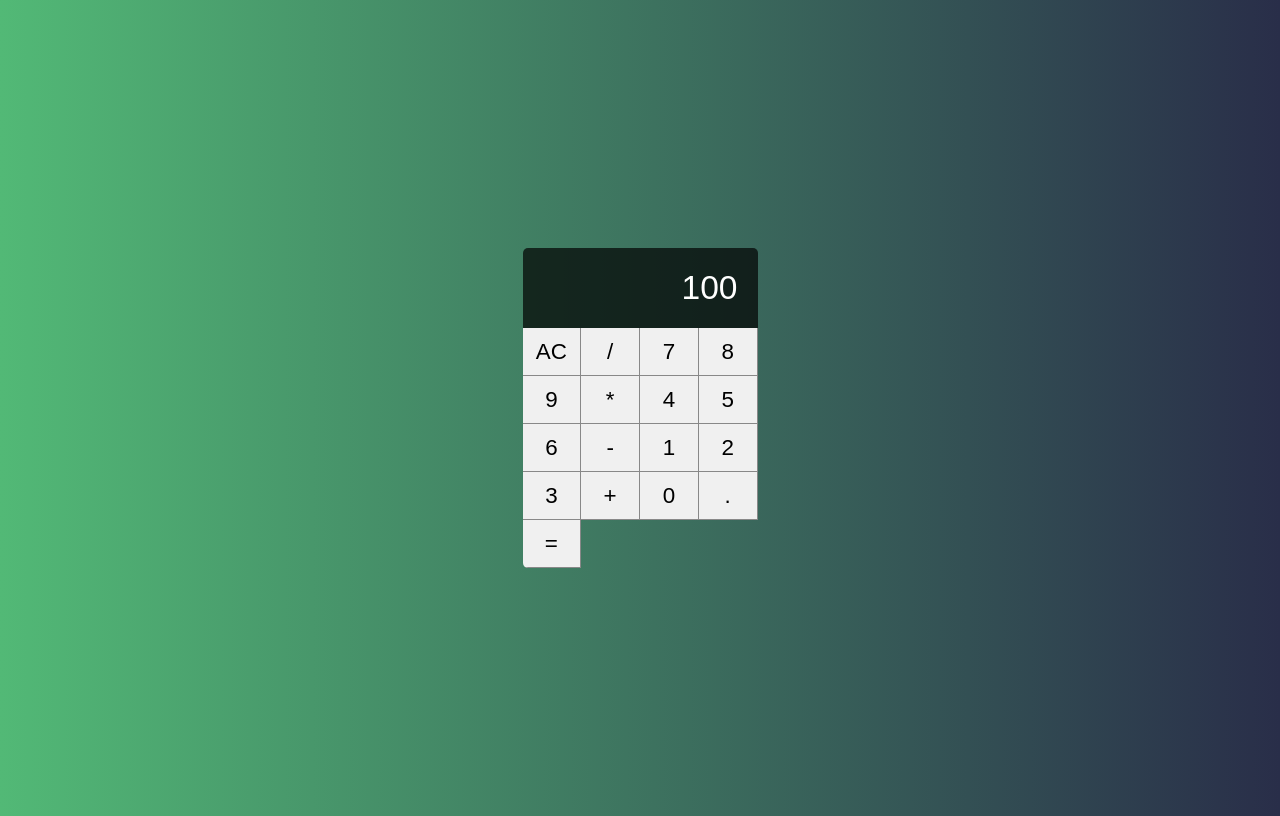
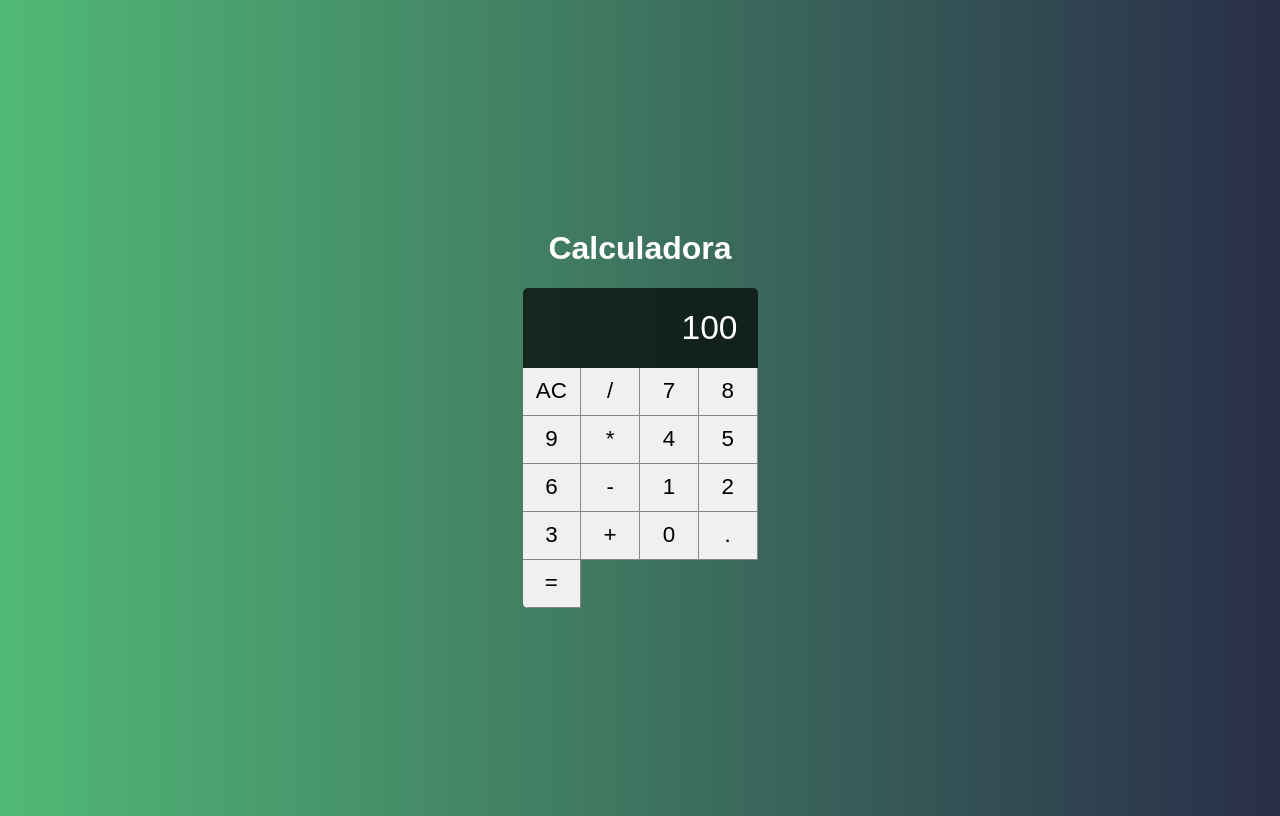
Before and after one commit to gabriel-dias-clear/calculator_react, a React (Create React App) app in the folder calculator/: page / in a window 1280 px wide. Built offline with nearby package versions, Linux system fonts and the light colour scheme.

Commit message:
component implement in index js

```diff
--- a/calculator/src/index.js
+++ b/calculator/src/index.js
@@ -7,6 +7,7 @@ import reportWebVitals from './reportWebVitals';
 const root = ReactDOM.createRoot(document.getElementById('root'));
 root.render(
   <React.StrictMode>
+    <h1>Calculadora</h1>
     <Calculator />
   </React.StrictMode>
 );
```
